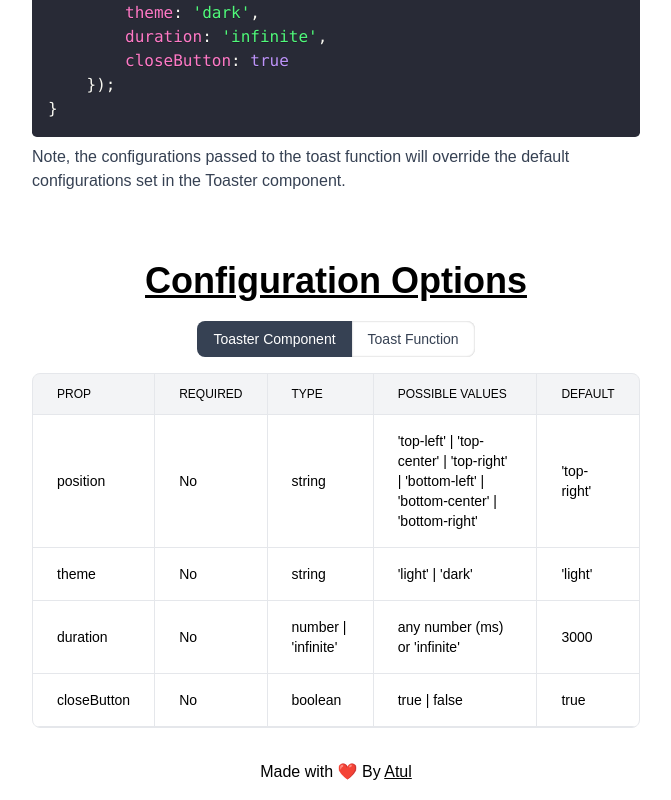
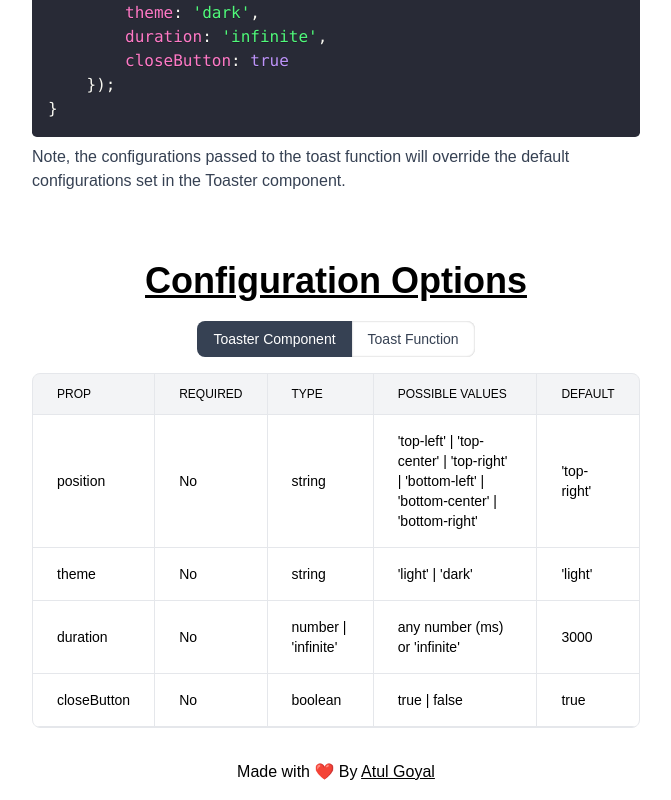
Before and after one commit to Atul250603/toastrr-web, a Next.js app: page / in a window 1280 px wide. Shown: the part 2069-2869 px from the top of the page, without its empty margins (304-975 px from the left). Built offline with nearby package versions, Linux system fonts and the light colour scheme.

Commit message:
update changes

```diff
--- a/components/Footer.tsx
+++ b/components/Footer.tsx
@@ -2,7 +2,7 @@ export default function Footer() {
     return(
         <div className="my-4">
             <span>
-                Made with ❤️ By <a href="https://x.com/AtulGoyal383989" target="_blank" className="underline cursor-pointer">Atul</a>
+                Made with ❤️ By <a href="https://x.com/AtulGoyal383989" target="_blank" className="underline cursor-pointer">Atul Goyal</a>
             </span>
         </div>
     )
```
